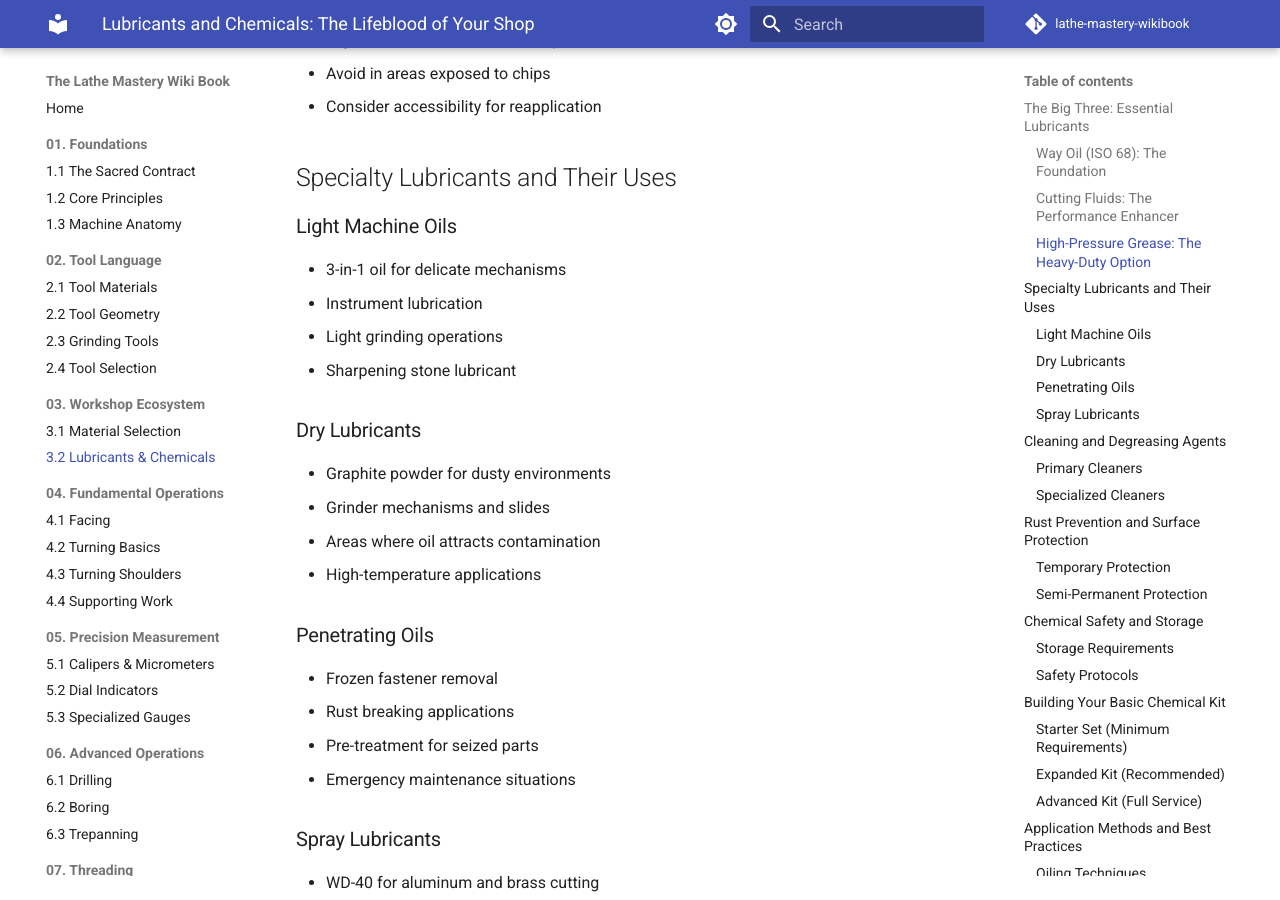
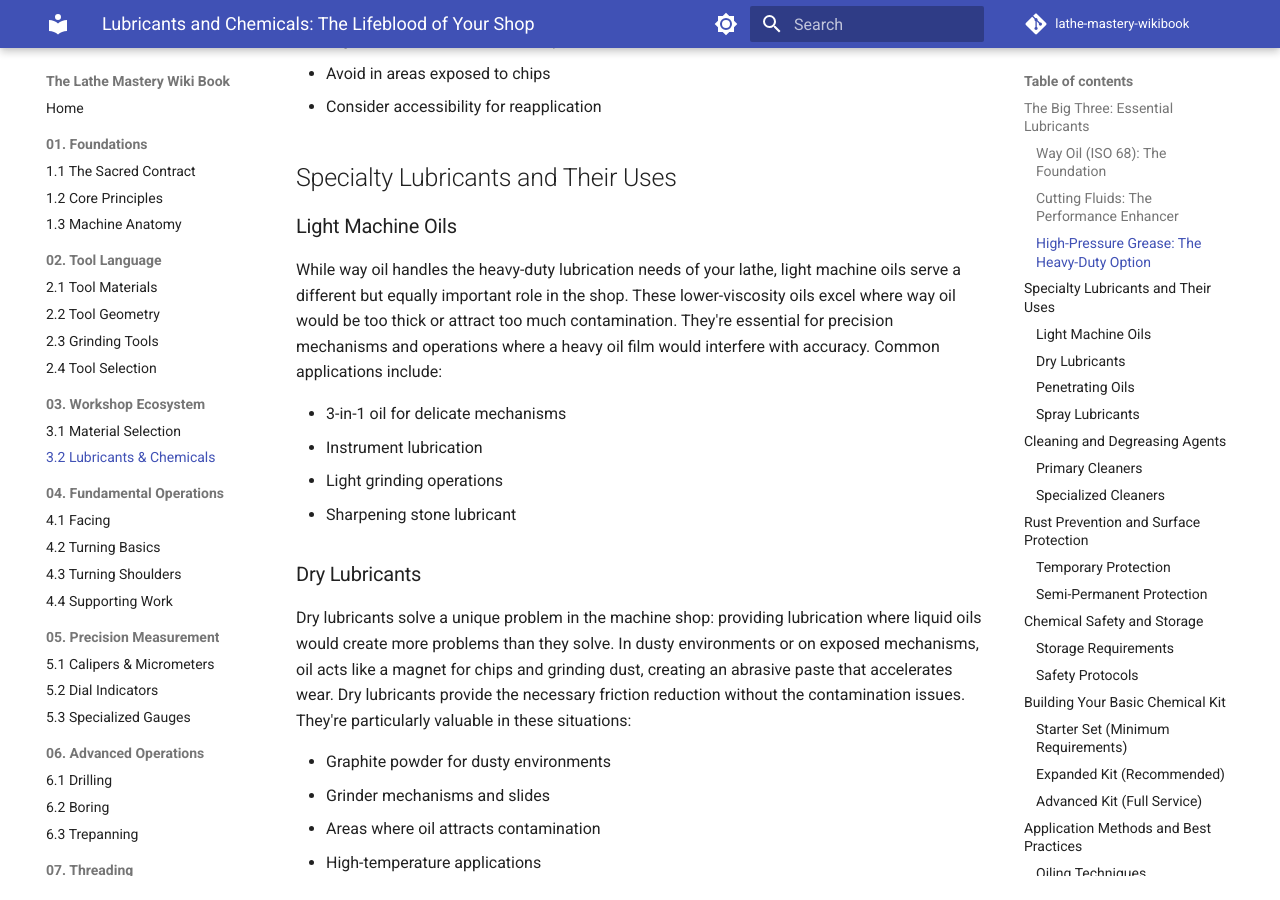
Before and after one commit to JoNilsson/lathe-mastery-wikibook, an MkDocs documentation site: the page built from docs/03-workshop-ecosystem/02-lubricants-chemicals.md, in a window 1280 px wide and 900 px high, scrolled down 2092 px. Built offline with MkDocs 1.6.1 and Material for MkDocs 9.7.7, drawn with Linux system fonts in a browser that asks for light colours; comment, search, counter and statistics services are not loaded.

Commit message:
expanding workshop ecosystem
- added context to materials selection sections
  - added context and descriptions to lubricant chemicals sections
  - fix some formatting issues

```diff
--- a/docs/03-workshop-ecosystem/02-lubricants-chemicals.md
+++ b/docs/03-workshop-ecosystem/02-lubricants-chemicals.md
@@ -87,12 +87,26 @@ While messier than oils, grease excels in specific applications:
 
 ### Light Machine Oils
 
+While way oil handles the heavy-duty lubrication needs of your lathe, light
+machine oils serve a different but equally important role in the shop. These
+lower-viscosity oils excel where way oil would be too thick or attract too
+much contamination. They're essential for precision mechanisms and operations
+where a heavy oil film would interfere with accuracy. Common applications
+include:
+
 - 3-in-1 oil for delicate mechanisms
 - Instrument lubrication
 - Light grinding operations
 - Sharpening stone lubricant
 
 ### Dry Lubricants
+
+Dry lubricants solve a unique problem in the machine shop: providing
+lubrication where liquid oils would create more problems than they solve. In
+dusty environments or on exposed mechanisms, oil acts like a magnet for chips
+and grinding dust, creating an abrasive paste that accelerates wear. Dry
+lubricants provide the necessary friction reduction without the contamination
+issues. They're particularly valuable in these situations:
 
 - Graphite powder for dusty environments
 - Grinder mechanisms and slides
```
Also changed, not shown: docs/03-workshop-ecosystem/01-material-selection.md (+7 -2 lines).
